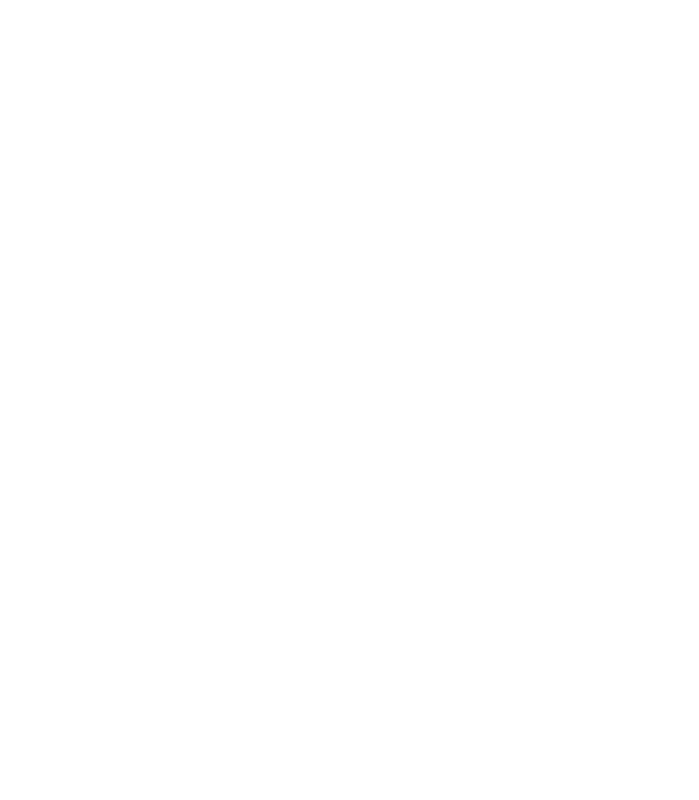
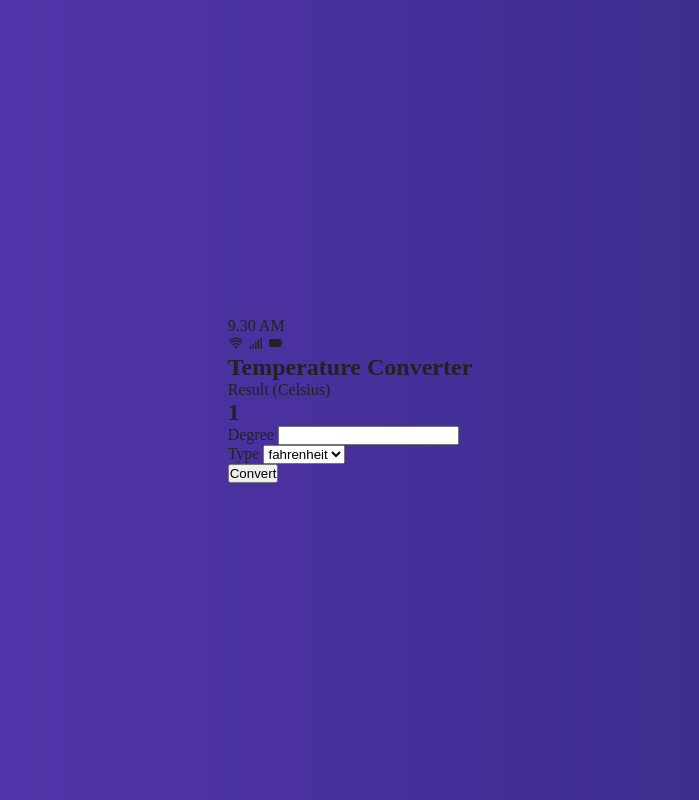
Before and after one commit to ZuhRa-HashiMi/Temperature_Converter, a plain HTML site: page index.html in a window 1280 px wide. Shown: the whole page, without its empty margins (290-989 px from the left). Drawn offline with nearby package versions, Linux system fonts and the light colour scheme.

Commit message:
Add the imput fiel in index file

```diff
--- a/css/style.css
+++ b/css/style.css
@@ -10,4 +10,8 @@ body {
     display: flex;
     justify-content: center;
     align-items: center;
+    background-color: #020d45;
+    background: linear-gradient(90deg, #5936b4 0%, #362a84 100%);
+    color: #222;
+    font-size: 1rem;
 }
--- a/index.html
+++ b/index.html
@@ -18,7 +18,47 @@
 <body>
 
 
+<div class="container">
+    <div class="temperature-converter">
+        <!-- mobile icon -->
+        <div class="mobile">
+            <p>9.30 AM</p>
+        </div>
+        <div>
+            <i class='bx bx-wifi'></i>
+            <i class='bx bx-signal-5' ></i>
+            <i class='bx bxs-battery' ></i>
 
+        </div>
+        <h2 class="title">Temperature Converter</h2>
+        <!-- showing result here -->
+        <div class="result">
+            <span class="result-heading">Result (Celsius)</span>
+            <h2 class="celsius-value" id="celsius">1</h2>
+        </div>
+
+        <!-- input field -->
+        <div class="degree-type">
+            <!-- for degree -->
+
+            <div class="degree-field">
+                <label for="degree">Degree</label>
+                <input type="number" name="degree" id="degree">
+            </div>
+
+            <!-- for option selection -->
+            <div class="temp-field">
+                <label for="temp-type">Type</label>
+                <select name="temperture" id="temp-type" autocomplete="on">
+                    <option value="fahrenheit" id="fahrenheit">fahrenheit</option>
+                    <option value="kelvin" id="kelvin">kelvin</option>
+                </select>
+            </div>
+        </div>
+
+        <button id="convert-btn">Convert</button>
+    </div>
+</div>
 <!-- Script tags -->
 
 <script src="js/app.js"></script>
```
